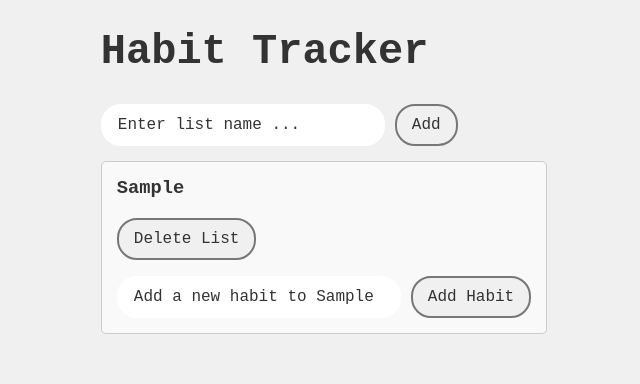
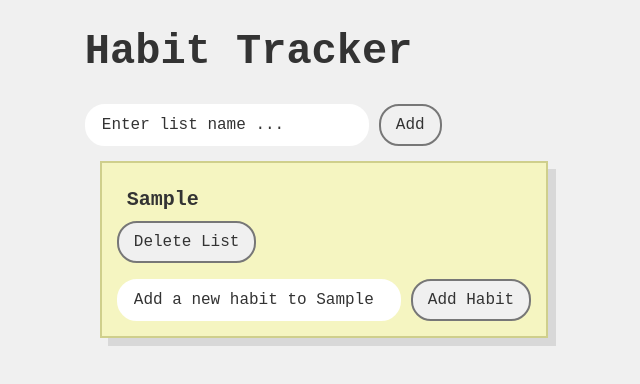
Before and after one commit to maeBoittiaux/sticky-note, a React (Create React App) app: page / in a window 1280 px wide. Both pictures are taken after typing "Sample" into the empty fields and a click on the button "Add". Shown: the top 384 px of the page, without its empty margins (316-956 px from the left). Built offline with nearby package versions, Linux system fonts and the light colour scheme; the HTML template or start-up script is replaced by a standard one.

Commit message:
feat (index.css) : update general styles

```diff
--- a/src/index.css
+++ b/src/index.css
@@ -25,21 +25,17 @@ ul {
 
 /* The list containers */
 .list-container {
-  border: 1px solid #ccc;
   padding: 15px;
-  margin: 15px 0;
-  border-radius: 5px;
-  background-color: #f9f9f9;
+  margin: 15px;
+  box-shadow: 8px 8px rgba(0, 0, 0, 0.1);
+  border: 2px solid #cfcf8c;
+  background-color: #f5f5c1;
 }
 
 /* The title of the list containers */
 .list-container h3 {
-  margin-top: 0;
-}
-
-/* The container for the unordered list */
-.list-container ul {
-  margin-top: 0px;
+  margin: 10px;
+  font-size: 20px;
 }
 
 /* The list items */
```
